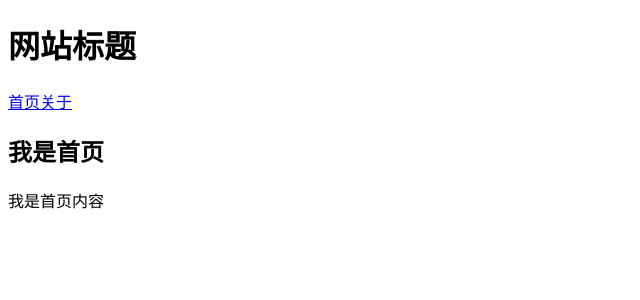
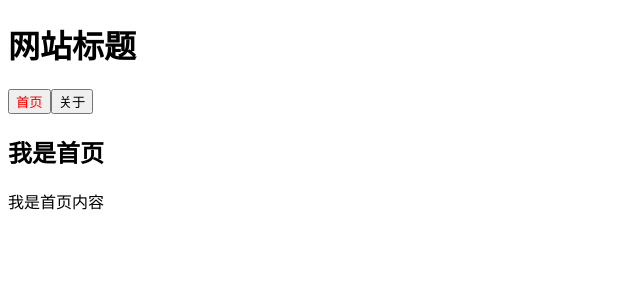
Before and after one commit to loganjin222/learn-vue-router-demo, a Vue app in the folder vue-router-demo/: page /home in a window 1280 px wide. Shown: the top 300 px of the page, without its empty margins (0-640 px from the left). Built offline with nearby package versions, Linux system fonts and the light colour scheme; the HTML template or start-up script is replaced by a standard one.

Commit message:
router-link的属性

```diff
--- a/vue-router-demo/src/App.vue
+++ b/vue-router-demo/src/App.vue
@@ -3,8 +3,12 @@
     <h1>网站标题</h1>
 
     <!-- 通过<router-link>、<router-view>使用路由 -->
-    <router-link to="/home">首页</router-link>
-    <router-link to="/about">关于</router-link>
+
+    <!-- 当<router-link>对应的路由匹配成功后，会自动给当前元素设置一个为router-link-active的class，通过设置active-class的值可以把自动生成的router-link-active换成你设置的这个值 -->
+    <!-- 此时无法统一修改，每个<router-link>都要有active-class="active" -->
+    <!-- 开发时用的很少 -->
+    <router-link to="/home" tag="button" replace active-class="active">首页</router-link>
+    <router-link to="/about" tag="button" replace active-class="active">关于</router-link>
 
     <!-- 该标签会根据当前的路径，动态渲染出不同的路由组件，它决定路由组件在页面中的位置（路由切换时，切换的是<router-view>挂载的路由组件，其他内容不会改变） -->
     <router-view></router-view>
@@ -18,4 +22,11 @@ export default {
 </script>
 
 <style>
+  /* .router-link-active {
+    color: red;
+  } */
+
+  .active {
+    color: red;
+  }
 </style>
```
